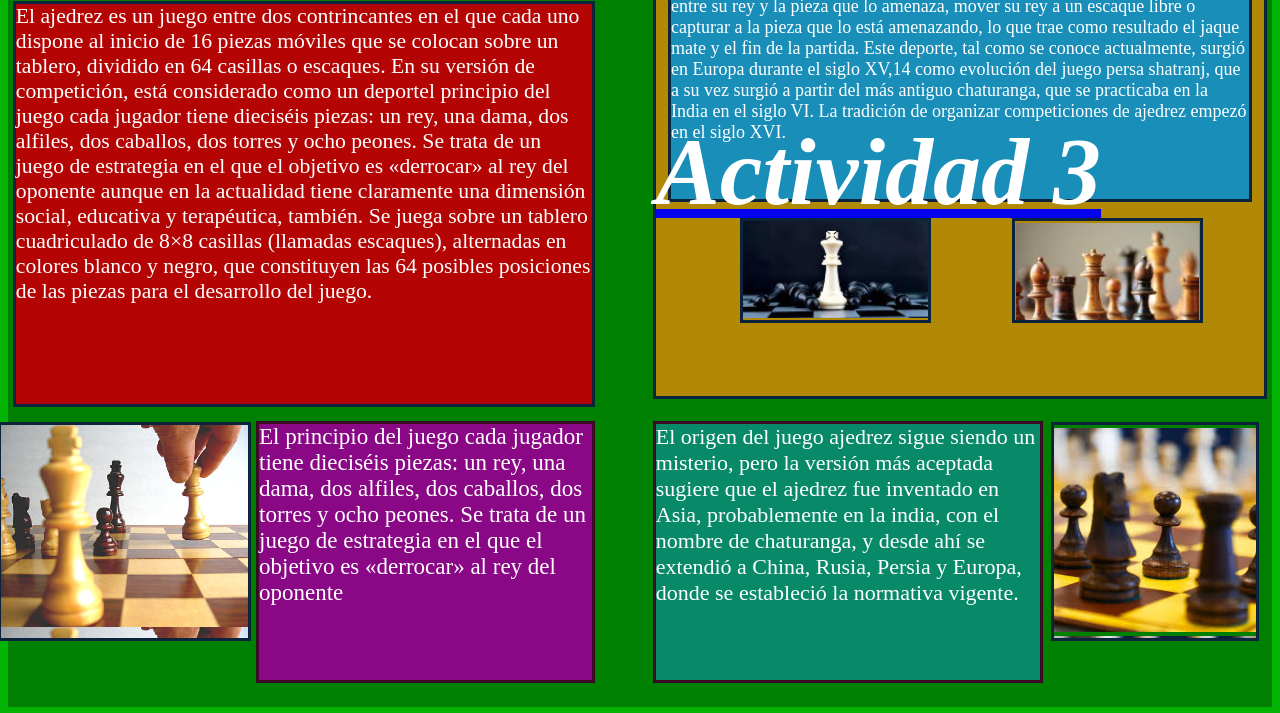
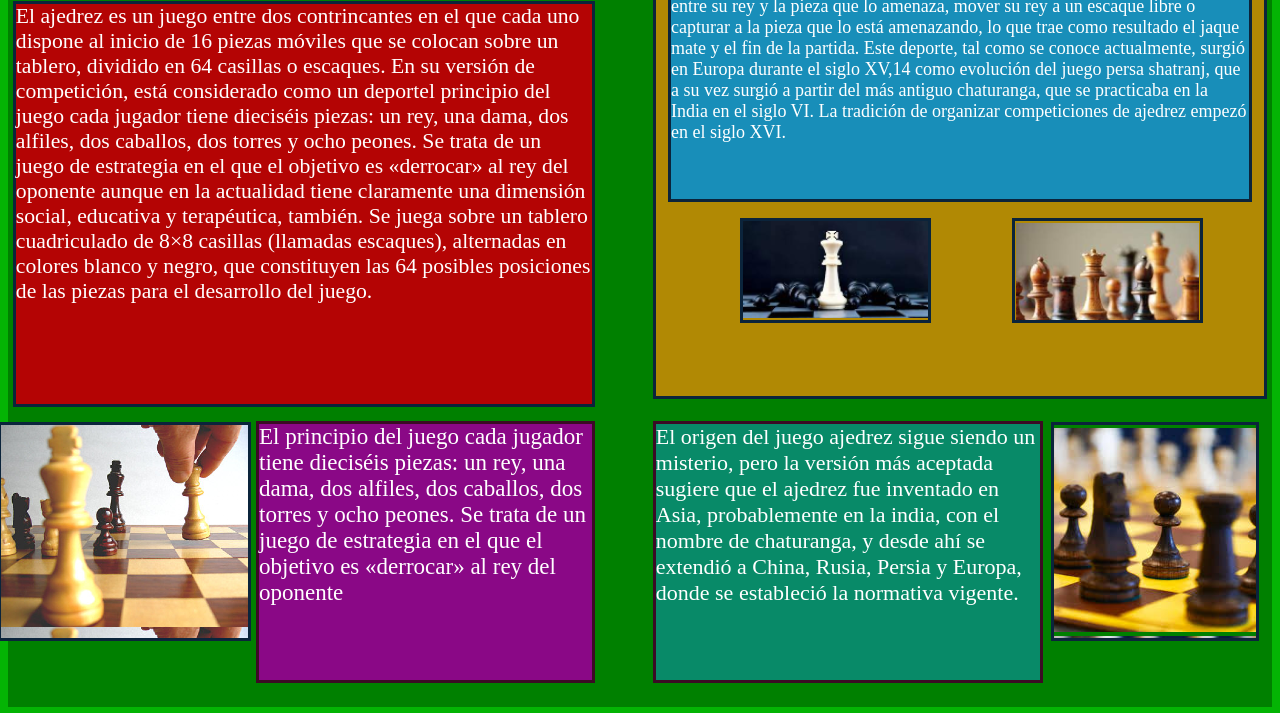
Before and after one commit to SsamuelArboleda/grado7_2021, a plain HTML site: page a4p2.HTML in a window 1280 px wide. Shown: the part 87-800 px from the top of the page. Drawn offline with Linux system fonts and the light colour scheme.

Commit message:
Update a4p2.HTML

```diff
--- a/a4p2.HTML
+++ b/a4p2.HTML
@@ -21,7 +21,6 @@ Este deporte, tal como se conoce actualmente, surgió en Europa durante el siglo
 	</div>
 <div class="foto1"></div>
 <div class="foto4"></div>
-	 <div style="position: absolute;top: 120px; left: 0px;z-index: 11;background-size: cover;width:900px; height:800px"><a href="a4p2.html"><font face="Bahnschrift SemiBold" color="white"><h1><i>Actividad 3</i></h1></font></a>
-	      	              </body>
+	 <div style="position: absolute;top: 800px; left: 0px;z-index: 10;background-size: cover;width:900px; height:800px"><a href="index.html"><font face="Bahnschrift SemiBold" color="#FF0000"><h1><i>Volver</i></h1></font></a></div>
 </body>
 </html>
```
